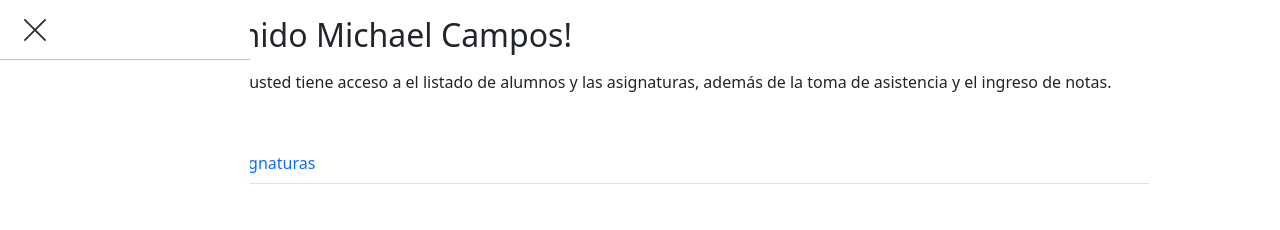
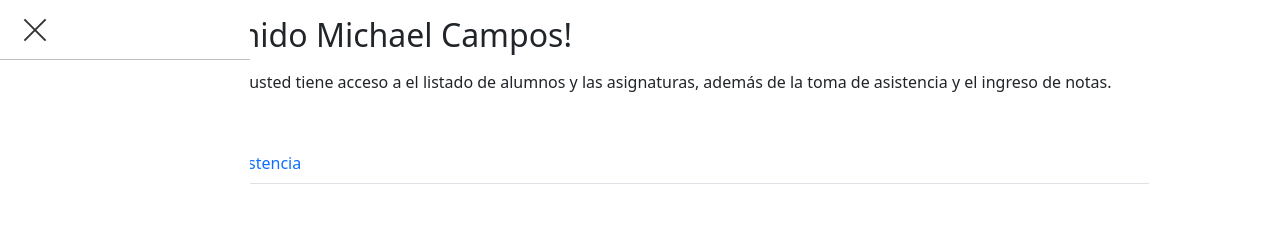
Before and after one commit to 3stella03/Proyecto-Arquitectura, an Angular app: page /homeCurso in a window 1280 px wide. Shown: the top 230 px of the page. Built offline with nearby package versions, Linux system fonts and the light colour scheme.

Commit message:
Arreglo pestañas

```diff
--- a/src/app/estructura-HomeCurso/estructura-HomeCurso.component.html
+++ b/src/app/estructura-HomeCurso/estructura-HomeCurso.component.html
@@ -10,10 +10,10 @@
                 <!-- Nav tabs -->
                 <ul class="nav nav-tabs mt-5" role="tablist">
                     <li class="nav-item">
-                        <a class="nav-link active" data-toggle="tab">Notas</a>
+                        <a class="nav-link active" data-toggle="tab" data-bs-toggle="tab"  href="#notas">Notas</a>
                     </li>
                     <li class="nav-item">
-                        <a class="nav-link" data-toggle="tab">Asignaturas</a>
+                        <a class="nav-link" data-toggle="tab" data-bs-toggle="tab" href="#asistencia">Asistencia</a>
                     </li>
                 </ul>
                 <!-- Tab panes -->
@@ -41,8 +41,8 @@
                             </tbody>
                         </table>
                     </div>
-                    <div id="asignaturas" class="container tab-pane fade"><br>
-                        <h3>Asignaturas</h3>
+                    <div id="asistencia" class="container tab-pane fade"><br>
+                        <h3>Asistencia</h3>
                         <p>texto</p>
                     </div>
                 </div>
```
